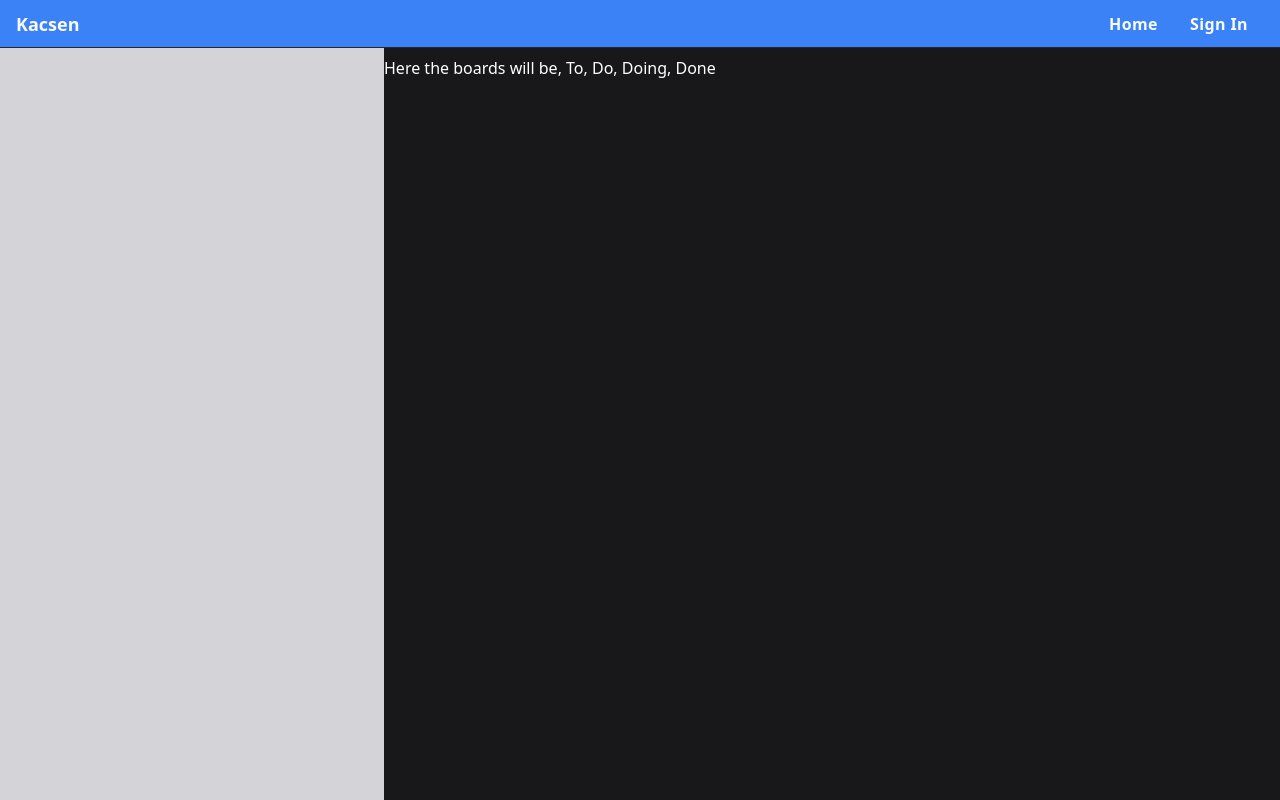
After one commit to ErikoStrand/Kacsen, a PHP site: page /boards.php in a window 1280 px wide. The commit adds this page. Run offline with PHP 8.4, Linux system fonts and the light colour scheme; some libraries are stand-ins or nearby versions.

Commit message:
began working on boards page.

```diff
--- /dev/null
+++ b/src/boards.php
@@ -0,0 +1,34 @@
+<!doctype html>
+<html lang="en" class="m-0 p-0">
+  <head>
+    <meta charset="UTF-8" />
+    <meta name="viewport" content="width=device-width, initial-scale=1.0" />
+    <title>Home Page</title>
+    <link href="./output.css" rel="stylesheet" />
+    <link href="./papers.css" rel="stylesheet" />
+
+
+    <script
+      defer
+      src="https://kit.fontawesome.com/0a145d8537.js"
+      crossorigin="anonymous"
+    ></script>
+    <script defer src="dialog.js"></script>
+
+  </head>
+
+  <body
+    class="m-0 h-dvh w-full bg-zinc-900 p-0"
+  >
+    <?php include("include/navbar.php") ?>
+
+    <div class="flex flex-column">
+        <nav id="sidebar" class="bg-zinc-300 w-96 h-dvh">
+
+        </nav>
+        <div id="boardContainer" class="mt-14 text-white">
+            <h1>Here the boards will be, To, Do, Doing, Done</h1>
+        </div>
+    </div>
+  </body>
+</html>
--- a/src/output.css
+++ b/src/output.css
@@ -637,6 +637,10 @@ video {
   margin-top: 1rem;
 }
 
+.mt-14 {
+  margin-top: 3.5rem;
+}
+
 .block {
   display: block;
 }
@@ -665,12 +669,24 @@ video {
   width: 100vw;
 }
 
+.w-96 {
+  width: 24rem;
+}
+
 .max-w-md {
   max-width: 28rem;
 }
 
 .max-w-screen-md {
   max-width: 768px;
+}
+
+.max-w-64 {
+  max-width: 16rem;
+}
+
+.max-w-96 {
+  max-width: 24rem;
 }
 
 .origin-\[0\] {
@@ -784,9 +800,19 @@ video {
   background-color: rgb(24 24 27 / var(--tw-bg-opacity));
 }
 
-.bg-red-500 {
+.bg-zinc-100 {
   --tw-bg-opacity: 1;
-  background-color: rgb(239 68 68 / var(--tw-bg-opacity));
+  background-color: rgb(244 244 245 / var(--tw-bg-opacity));
+}
+
+.bg-zinc-700 {
+  --tw-bg-opacity: 1;
+  background-color: rgb(63 63 70 / var(--tw-bg-opacity));
+}
+
+.bg-zinc-300 {
+  --tw-bg-opacity: 1;
+  background-color: rgb(212 212 216 / var(--tw-bg-opacity));
 }
 
 .p-0 {
@@ -948,6 +974,11 @@ video {
   --tw-shadow: var(--tw-shadow-colored);
 }
 
+.drop-shadow-lg {
+  --tw-drop-shadow: drop-shadow(0 10px 8px rgb(0 0 0 / 0.04)) drop-shadow(0 4px 3px rgb(0 0 0 / 0.1));
+  filter: var(--tw-blur) var(--tw-brightness) var(--tw-contrast) var(--tw-grayscale) var(--tw-hue-rotate) var(--tw-invert) var(--tw-saturate) var(--tw-sepia) var(--tw-drop-shadow);
+}
+
 .duration-200 {
   transition-duration: 200ms;
 }
```
